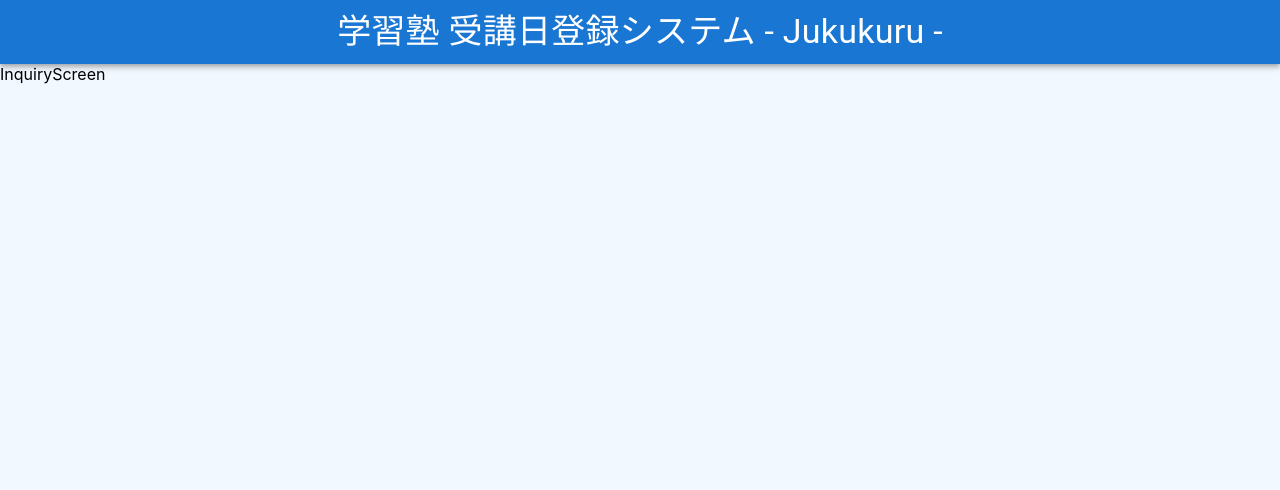
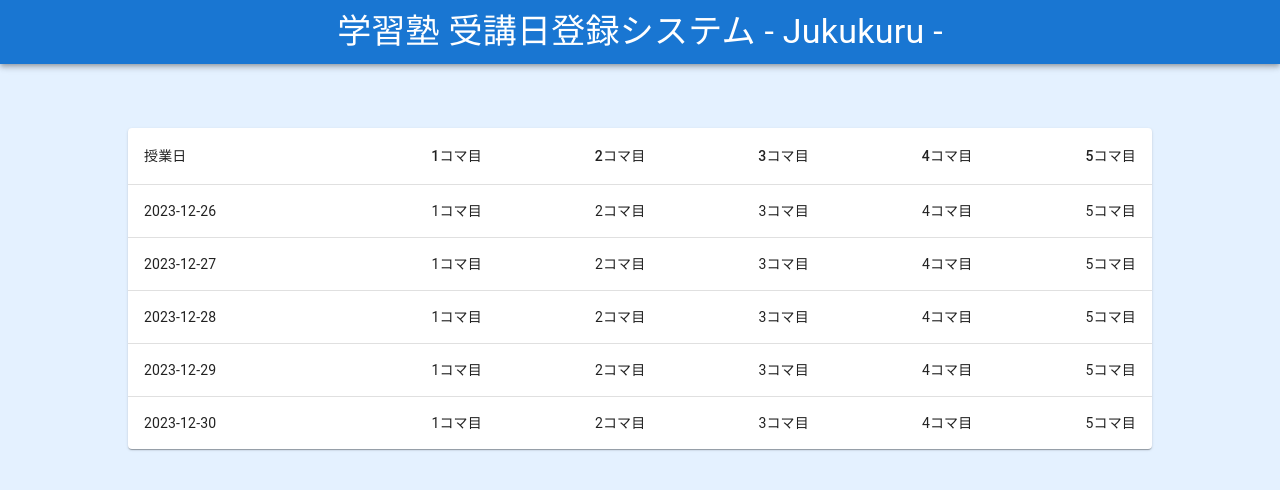
Before and after one commit to EijiToriki/JukuKuru_React-Spring, a React (Create React App) app in the folder 02_frontend/: page /inquiry in a window 1280 px wide. Shown: the top 490 px of the page. Built offline with nearby package versions, Linux system fonts and the light colour scheme.

Commit message:
フロントエンド　照会画面 枠組み実装

```diff
--- a/02_frontend/src/App.css
+++ b/02_frontend/src/App.css
@@ -8,7 +8,7 @@
 }
 
 body {
-  background-color: rgba(0, 132, 255, 0.056);
+  background-color: rgba(0, 132, 255, 0.105);
 }
 
 @media (prefers-reduced-motion: no-preference) {
--- a/02_frontend/src/components/InquiryScreen.js
+++ b/02_frontend/src/components/InquiryScreen.js
@@ -1,7 +1,89 @@
-import React from 'react'
+import * as React from 'react';
+import Table from '@mui/material/Table';
+import TableBody from '@mui/material/TableBody';
+import TableCell from '@mui/material/TableCell';
+import TableContainer from '@mui/material/TableContainer';
+import TableHead from '@mui/material/TableHead';
+import TableRow from '@mui/material/TableRow';
+import Paper from '@mui/material/Paper';
+import { Grid } from '@mui/material';
+import {classRoomDatesDummy, comeDatesDummy} from '../dummy_data/inquiryDummy';
+
+function createData(name, calories, fat, carbs, protein) {
+  return { name, calories, fat, carbs, protein };
+}
+
+const rows = [
+  createData('12/26', 159, 6.0, 24, 4.0),
+  createData('12/27', 237, 9.0, 37, 4.3),
+  createData('12/28', 262, 16.0, 24, 6.0),
+  createData('12/29', 305, 3.7, 67, 4.3),
+  createData('12/30', 356, 16.0, 49, 3.9),
+];
+
+const comeDates = comeDatesDummy
+const classRoomDates = classRoomDatesDummy
 
 export default function InquiryScreen() {
+  const [classDates, setClassDates] = React.useState([])
+  const [komaList, setKomaList] = React.useState([])
+
+  React.useEffect(() => {
+    const dateList = []
+    const komaList = []
+    for(const classRoomDate of classRoomDates){
+      if(dateList.indexOf(classRoomDate.date) === -1){
+        dateList.push(classRoomDate.date)
+      }
+      if(komaList.indexOf(classRoomDate.class_time) === -1){
+        komaList.push(classRoomDate.class_time)
+      }
+    }
+
+    dateList.sort(function(a, b) {
+      return a.localeCompare(b)
+    })
+    komaList.sort(function(a, b) {
+      return a - b;
+    })
+
+    setClassDates(dateList)
+    setKomaList(komaList)
+  }, [])
+
+
   return (
-    <div>InquiryScreen</div>
-  )
+    <Grid container spacing={2} width="80%" margin="auto" marginTop="5%">
+      <TableContainer component={Paper}>
+        <Table sx={{ minWidth: 650 }} aria-label="simple table">
+          <TableHead>
+            <TableRow>
+              <TableCell>授業日</TableCell>
+              {
+                komaList.map((koma) => (
+                  <TableCell align="right" key={koma}>{koma}コマ目</TableCell>
+                ))
+              }
+            </TableRow>
+          </TableHead>
+          <TableBody>
+            {classDates.map((date) => (
+              <TableRow
+                key={date}
+                sx={{ '&:last-child td, &:last-child th': { border: 0 } }}
+              >
+                <TableCell component="th" scope="row">{date}</TableCell>
+                {
+                  komaList.map((koma) => (
+                    // Todo : ここで生徒の来塾日情報から、三項演算子でしょりを分ける
+                    <TableCell align="right" key={koma}>{koma}コマ目</TableCell>
+                  ))
+                }
+              </TableRow>
+            ))}
+          </TableBody>
+        </Table>
+      </TableContainer>
+    </Grid>
+  );
 }
--- /dev/null
+++ b/02_frontend/src/dummy_data/inquiryDummy.js
@@ -0,0 +1,132 @@
+const comeDatesDummy = [
+  {
+      "id": 1,
+      "date": "2023-12-26",
+      "class_time": 1
+  },
+  {
+      "id": 2,
+      "date": "2023-12-26",
+      "class_time": 2
+  },
+  {
+      "id": 8,
+      "date": "2023-12-27",
+      "class_time": 3
+  },
+  {
+      "id": 9,
+      "date": "2023-12-27",
+      "class_time": 4
+  },
+  {
+      "id": 10,
+      "date": "2023-12-27",
+      "class_time": 5
+  }
+]
+
+const classRoomDatesDummy = [
+    {
+        "id": 1,
+        "date": "2023-12-26",
+        "class_time": 1
+    },
+    {
+        "id": 2,
+        "date": "2023-12-26",
+        "class_time": 2
+    },
+    {
+        "id": 3,
+        "date": "2023-12-26",
+        "class_time": 3
+    },
+    {
+        "id": 4,
+        "date": "2023-12-26",
+        "class_time": 4
+    },
+    {
+        "id": 5,
+        "date": "2023-12-26",
+        "class_time": 5
+    },
+    {
+        "id": 6,
+        "date": "2023-12-27",
+        "class_time": 1
+    },
+    {
+        "id": 7,
+        "date": "2023-12-27",
+        "class_time": 2
+    },
+    {
+        "id": 8,
+        "date": "2023-12-27",
+        "class_time": 3
+    },
+    {
+        "id": 9,
+        "date": "2023-12-27",
+        "class_time": 4
+    },
+    {
+        "id": 10,
+        "date": "2023-12-27",
+        "class_time": 5
+    },
+    {
+        "id": 11,
+        "date": "2023-12-28",
+        "class_time": 3
+    },
+    {
+        "id": 12,
+        "date": "2023-12-28",
+        "class_time": 4
+    },
+    {
+        "id": 13,
+        "date": "2023-12-28",
+        "class_time": 5
+    },
+    {
+        "id": 14,
+        "date": "2023-12-29",
+        "class_time": 1
+    },
+    {
+        "id": 15,
+        "date": "2023-12-29",
+        "class_time": 2
+    },
+    {
+        "id": 16,
+        "date": "2023-12-29",
+        "class_time": 3
+    },
+    {
+        "id": 17,
+        "date": "2023-12-29",
+        "class_time": 4
+    },
+    {
+        "id": 18,
+        "date": "2023-12-29",
+        "class_time": 5
+    },
+    {
+        "id": 19,
+        "date": "2023-12-30",
+        "class_time": 1
+    },
+    {
+        "id": 20,
+        "date": "2023-12-30",
+        "class_time": 2
+    }
+]
+
+export {comeDatesDummy, classRoomDatesDummy}
```
